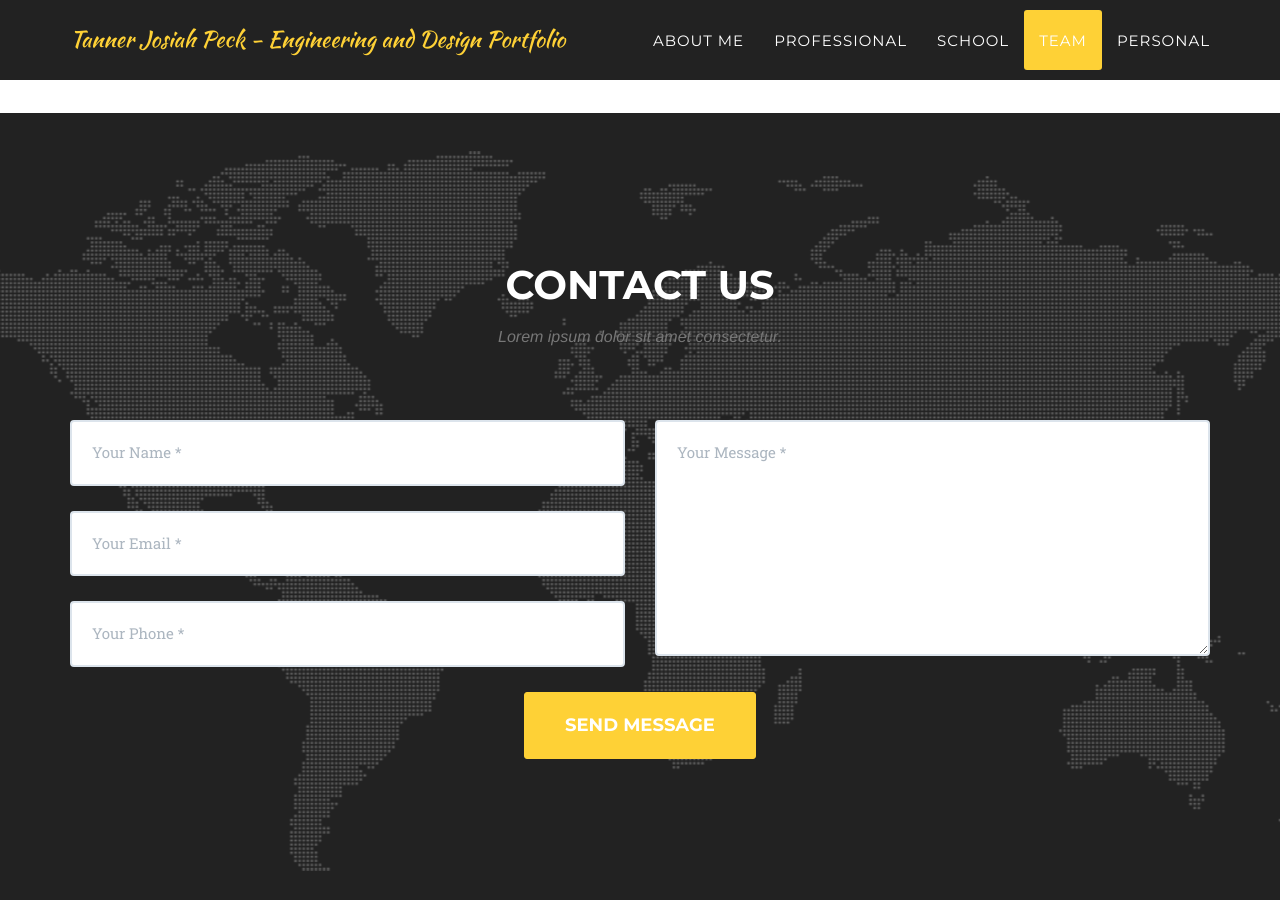
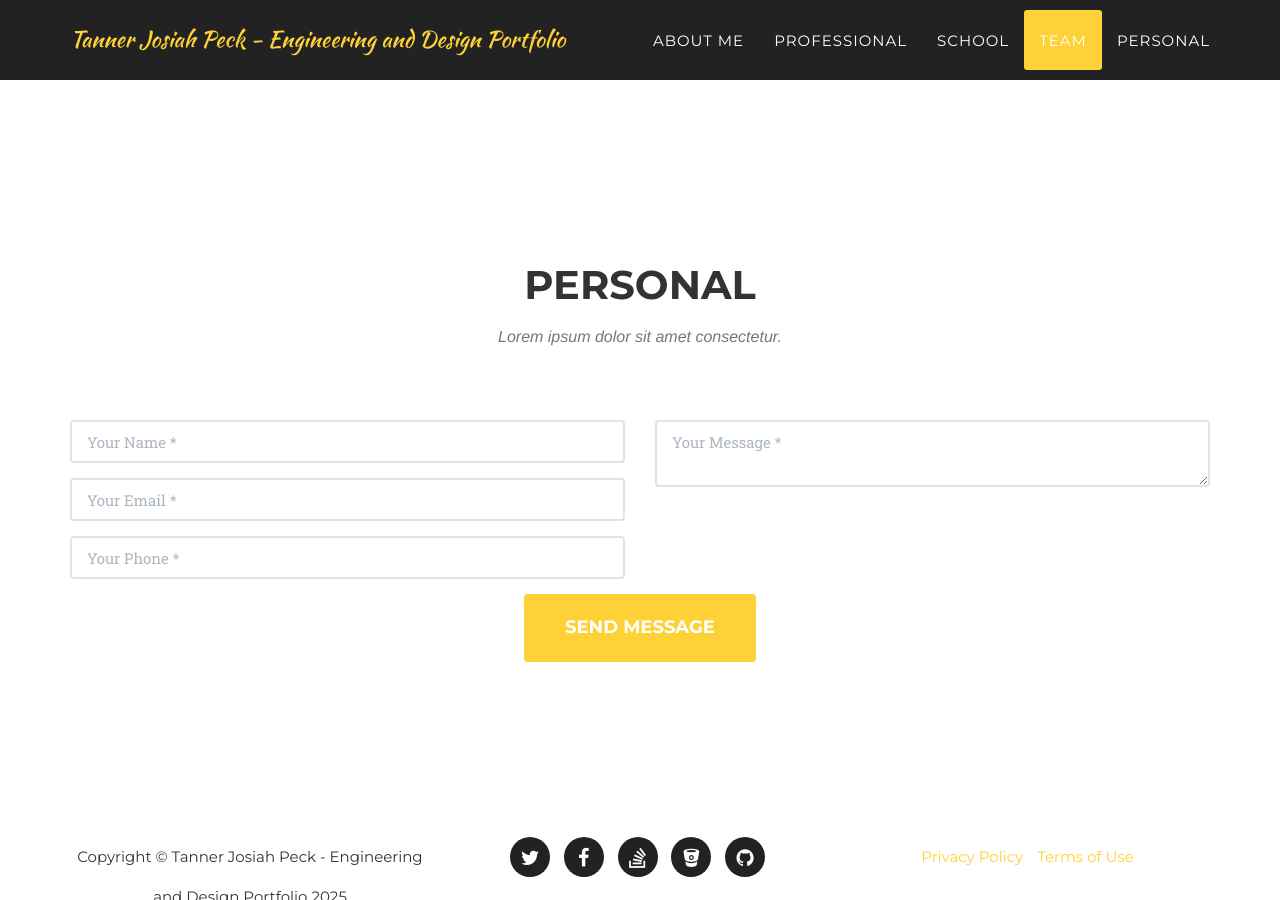
Before and after one commit to Tjpeck14/test2, a Jekyll site: the page built from index.html, in a window 1280 px wide and 900 px high, scrolled down 5381 px. Built offline with Jekyll 4.4.1, drawn with Linux system fonts in a browser that asks for light colours; some web fonts are replaced.

Commit message:
Update contact.html

```diff
--- a/_includes/contact.html
+++ b/_includes/contact.html
@@ -1,8 +1,8 @@
-<section id="contact">
+<section id="personal">
         <div class="container">
             <div class="row">
                 <div class="col-lg-12 text-center">
-                    <h2 class="section-heading">Contact Us</h2>
+                    <h2 class="section-heading">Personal</h2>
                     <h3 class="section-subheading text-muted">Lorem ipsum dolor sit amet consectetur.</h3>
                 </div>
             </div>
```
